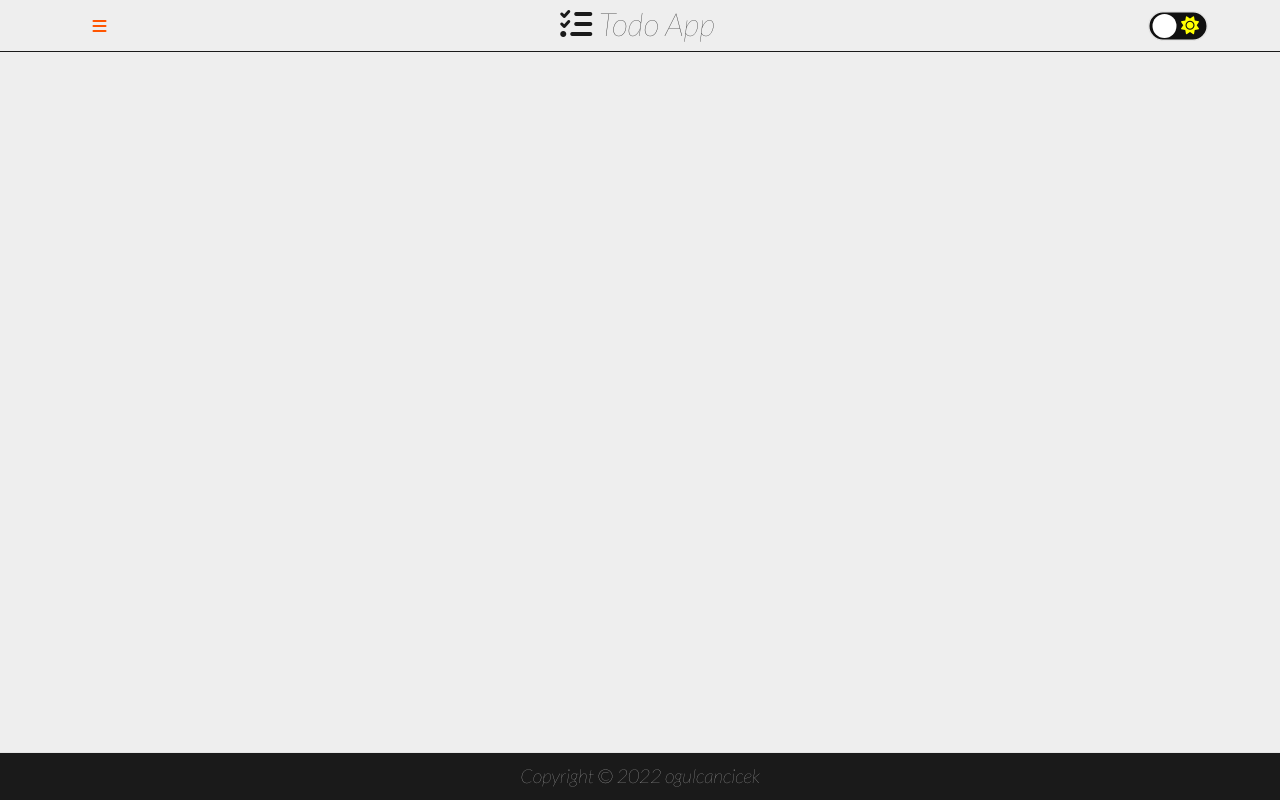
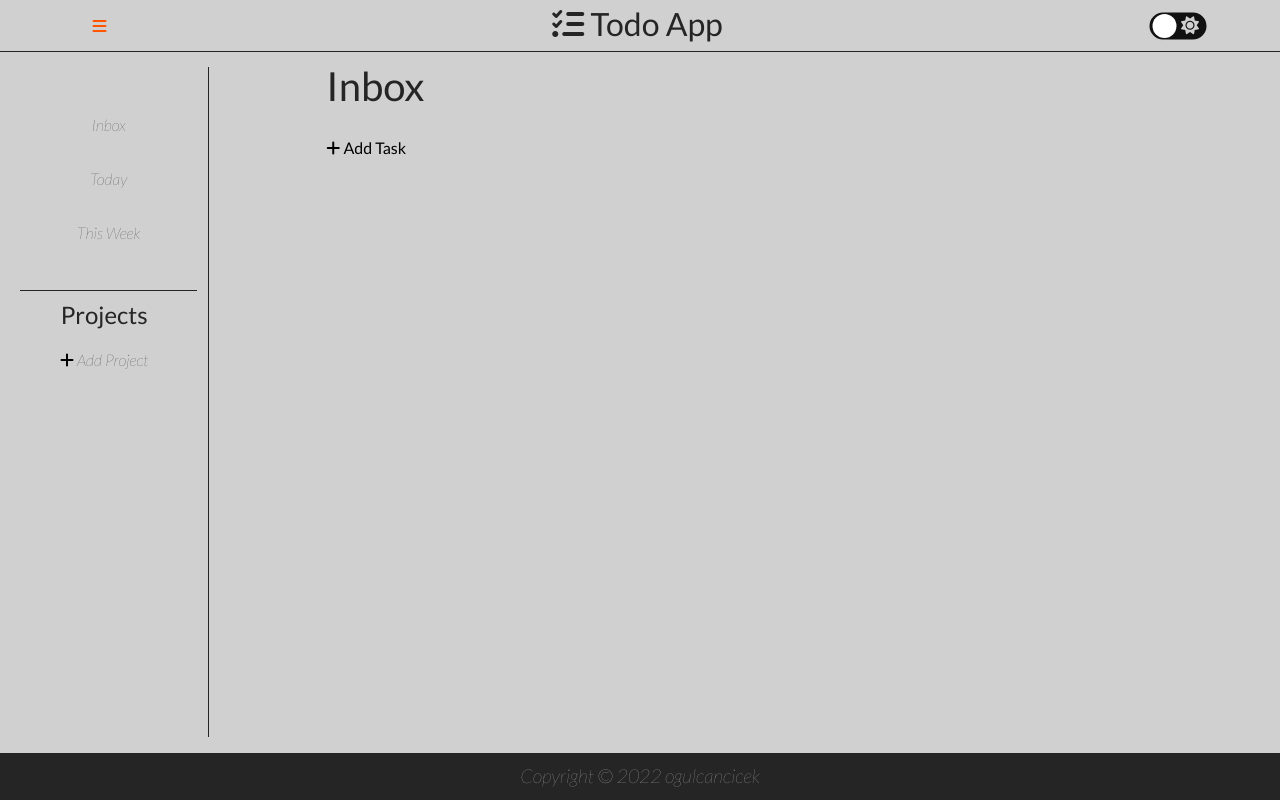
Before and after one commit to ogulcancicek/todo-list-odin, a website built with webpack: page dist/index.html in a window 1280 px wide. Built offline with nearby package versions, Linux system fonts and the light colour scheme.

Commit message:
UI design

```diff
--- a/src/display_controller.js
+++ b/src/display_controller.js
@@ -65,7 +65,10 @@ const displayController = ((doc) => {
 
     const createSideBar = () => {
         const sidebar = doc.createElement('div');
-        sidebar.classList.add('sidebar');
+        sidebar.classList.add('sidebar','active');
+
+        // Append sidebar content into sidebar
+        createSidebarContent(sidebar);
 
         return sidebar;
     }
@@ -83,6 +86,54 @@ const displayController = ((doc) => {
         return footer;
     }
 
+    const createSidebarContent = (sidebar) => {
+        // Create sidebar buttons
+        const itemContainer = doc.createElement('div');
+        itemContainer.classList.add('sidebar-item-container');
+        const sidebarItems = ['Inbox', 'Today', 'This Week'];
+        for (let item of sidebarItems){
+            const sideItem = doc.createElement('button');
+            sideItem.classList.add('sidebar-item');
+            sideItem.textContent = item;
+            itemContainer.appendChild(sideItem);
+        }
+        sidebar.append(itemContainer);
+
+        // Create user project buttons
+        const userPorjectsContainer = doc.createElement('div');
+        userPorjectsContainer.classList.add('user-projects');
+
+        const projectTitle = doc.createElement('h1');
+        projectTitle.textContent = "Projects";
+        projectTitle.classList.add('user-projects-title');
+
+        const projectAddBtn = doc.createElement('button');
+        projectAddBtn.classList.add('sidebar-item','project-add-btn');
+        projectAddBtn.innerHTML = '<i class="fa-solid fa-plus"></i>  Add Project';
+
+        userPorjectsContainer.appendChild(projectTitle);
+        userPorjectsContainer.appendChild(projectAddBtn);
+        sidebar.appendChild(userPorjectsContainer);
+    }
+
+    const createTodoAppContent = (currentListTitle, content = []) => {
+        const contentContainer = doc.createElement('div');
+        contentContainer.classList.add('todo-content-container');
+
+        const listTitle = doc.createElement('h1');
+        listTitle.classList.add('todo-list-title');
+        listTitle.textContent = currentListTitle;
+
+        const taskAddBtn = doc.createElement('button');
+        taskAddBtn.classList.add('task-add-btn');
+        taskAddBtn.innerHTML = '<i class="fa-solid fa-plus"></i>  Add Task';
+
+        contentContainer.appendChild(listTitle);
+        contentContainer.appendChild(taskAddBtn);
+
+        return contentContainer;
+    }
+
 
     const displayNavBar = () => CONTENT_COTNAINER.appendChild(createNavBar());
     const displayThemeCheckbox = () => {
@@ -91,7 +142,11 @@ const displayController = ((doc) => {
 
         themeToggleBtn.addEventListener('change', ()=>{
             doc.body.classList.toggle('dark');
-            doc.querySelector('toggle-btn').classList.toggle('dark');
+            doc.querySelector('.toggle-btn').classList.toggle('dark');
+            doc.querySelectorAll('.sidebar-item').forEach((sideItem) => {
+                sideItem.classList.toggle('dark');
+            });
+            doc.querySelector('.task-add-btn').classList.toggle('dark');
         });
 
         navbarContent.appendChild(themeToggleBtn);
@@ -116,7 +171,14 @@ const displayController = ((doc) => {
 
     const displayTodoApp = () => {
         const appContainer = doc.querySelector('.app-container');
-        appContainer.appendChild(createToDoContainer());
+        const todoContainer = createToDoContainer();
+        displayTodoAppContent(todoContainer);
+        appContainer.appendChild(todoContainer);
+    }
+
+    const displayTodoAppContent = (todoContainer) => {
+        const todoContentContainer = createTodoAppContent("Inbox");
+        todoContainer.appendChild(todoContentContainer);
     }
 
     const displayFooter = () => CONTENT_COTNAINER.appendChild(createFooter());
--- a/src/styles/style.css
+++ b/src/styles/style.css
@@ -1,22 +1,29 @@
-@import url('https://fonts.googleapis.com/css2?family=Lato:ital,wght@1,100&display=swap');
+@import url('https://fonts.googleapis.com/css2?family=Lato:ital,wght@0,400;1,100&display=swap');
 
 *,html{
     margin: 0;
     padding: 0;
     box-sizing: border-box;
+    font-family: 'Lato', sans-serif;
+    font-style: italic;
 }
 
 :root{
-    --darkBackgroundColor: rgb(26, 26, 26);
-    --lightBackgroundColor: rgb(238, 238, 238);
-    --darkTextColor: rgb(228, 228, 228);
-    --lightTextColor: rgb(26, 26, 26)
+    --darkBackgroundColor: rgb(37, 37, 37);
+    --lightBackgroundColor: rgb(208, 208, 208);
+    --darkTextColor: rgb(208, 208, 208);
+    --lightTextColor: rgb(37, 37, 37);
+    --specialColor: rgb(255, 85, 0);
+}
+
+::selection{
+    background: var(--specialColor);
 }
 
 body{
     background-color: var(--lightBackgroundColor);
     color: var(--lightTextColor);
-    font-family: 'Lato', sans-serif;
+
 }
 
 body.dark{
@@ -47,12 +54,13 @@ nav.dark{
     width: 35px;
     border: 0;
     background-color: transparent;
-    color: rgb(255, 85, 0);
+    color: var(--specialColor);
 }
 
 .text-logo{
     font-size: 2rem;
     margin-top: 5px;
+    font-style: normal;
 }
 
 .checkbox {
@@ -92,15 +100,9 @@ nav.dark{
 
 .fas{
     font-size: 12px;
+    color: var(--darkTextColor);
 }
 
-.fa-moon {
-    color: pink;
-}
-
-.fa-sun {
-    color: yellow;
-}
 
 .app-container{
     width: 100%;
@@ -110,17 +112,108 @@ nav.dark{
 
 .sidebar{
     display: none;
-    width: 300px;
-    height: calc(100vh - 100px);
+    width: 250px;
+    height: calc(100vh - 130px);
     border-right: 1px solid;
 }
 .active{
-    display: block;
+    display: grid;
+    grid-template-rows: 1fr 2fr;
+    margin: 15px 0 15px 0;
+}
+
+.sidebar-item-container{
+    position: relative;
+    grid-row: 1/2;
+    width: 85%;
+    left: 20px;
+    display: flex;
+    flex-direction: column;
+    align-items: center;
+    justify-content: center;
+    gap: 20px;
+    border-bottom: 1px solid;
+}
+
+.sidebar-item{
+    width: 80%;
+    border: 0px;
+    background-color: transparent;
+    border-radius: 50px;
+    padding: 5px;
+}
+
+.sidebar-item.dark{
+    color: var(--darkTextColor);
+}
+
+.sidebar-item:hover{
+    background-color: var(--darkBackgroundColor);
+    color: var(--darkTextColor);
+}
+
+.sidebar-item.dark:hover{
+    background-color: var(--lightBackgroundColor);
+    color: var(--lightTextColor);
+}
+
+.user-projects{
+    grid-row: 2 / 3;
+    display: flex;
+    flex-direction: column;
+    align-items: center;
+    gap: 5px;
+}
+
+.user-projects-title{
+    font-size: 1.5rem;
+    font-style: normal;
+    margin-top: 10px;
 }
 
 .todo-container{
     width: 100%;
     height: calc(100vh - 100px);
+    display: flex;
+    flex-direction: column;
+    align-items: center;
+}
+
+.todo-content-container{
+    width: 80%;
+    display: flex;
+    flex-direction: column;
+    gap: 10px;
+}
+
+.todo-list-title{
+    font-style: normal;
+    margin-top: 10px;
+    padding-left: 10px;
+}
+
+.task-add-btn{
+    text-align: left;
+    font-style: normal;
+    padding-left: 10px;
+    height: 40px;
+    border-radius: 50px;
+    border: 0;
+    background-color: transparent;
+}
+
+.task-add-btn:hover{
+    background-color: var(--darkBackgroundColor);
+    color: var(--darkTextColor);
+}
+
+.task-add-btn.dark{
+    color: var(--darkTextColor);
+}
+
+.task-add-btn.dark:hover{
+    background-color: var(--lightBackgroundColor);
+    color: var(--lightTextColor);
 }
 
 footer{
```
Also changed, not shown: dist/main.js.
